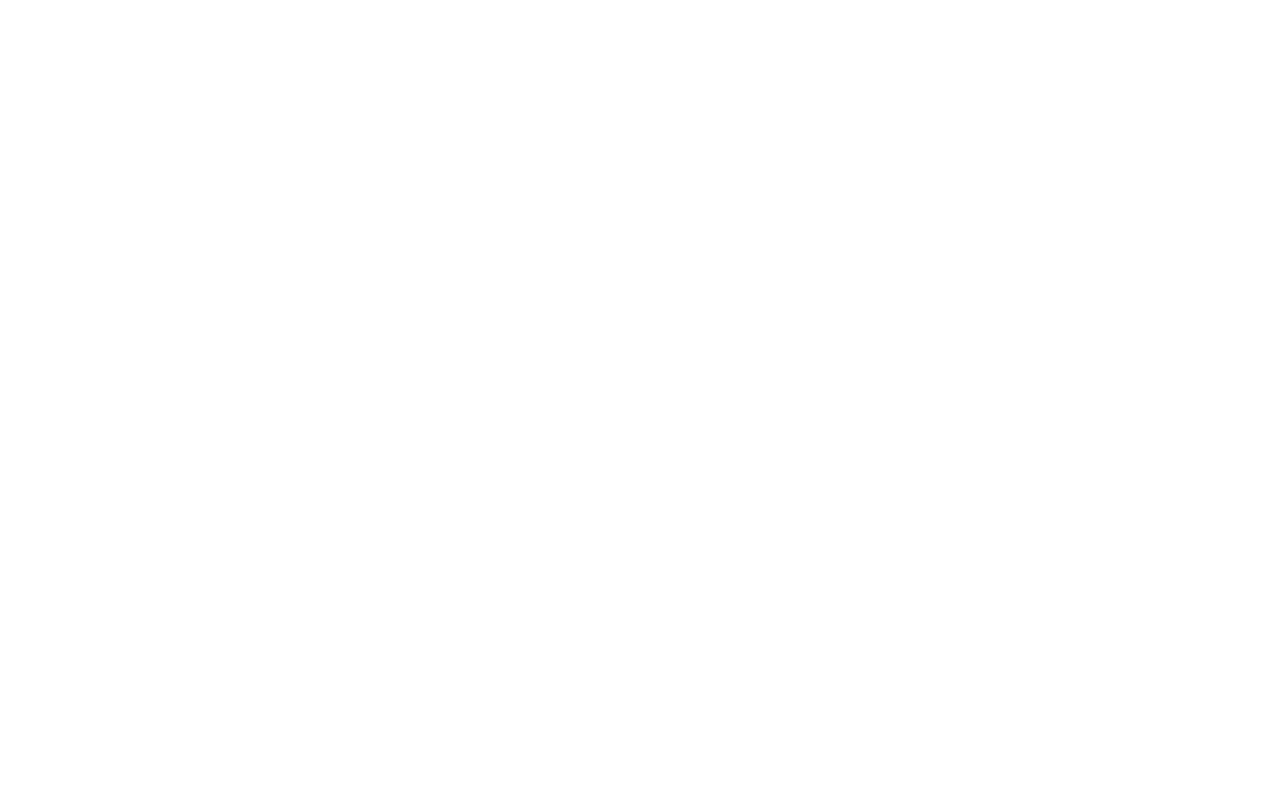
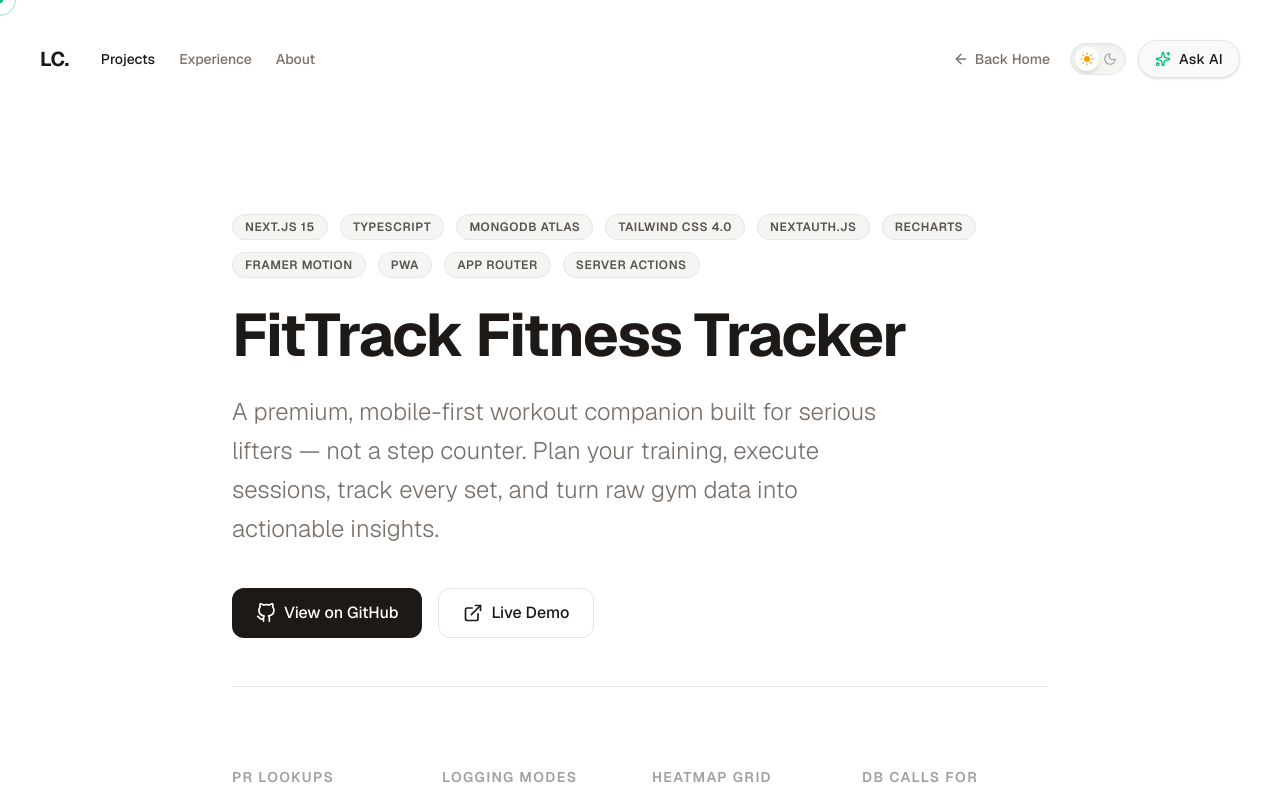
Before and after one commit to lokesh-dc/portfolio, a Next.js app: page /projects/fitness-tracker in a window 1280 px wide. Before the commit this address had no page. Shown: the top 790 px of the page. Built offline with nearby package versions, Linux system fonts and the light colour scheme.

Commit message:
Project : Details

```diff
--- a/src/app/layout.tsx
+++ b/src/app/layout.tsx
@@ -24,6 +24,7 @@
 import { ThemeProvider } from "@/components/ThemeProvider";
 import MobileNav from "@/components/MobileNav";
 import CustomCursor from "@/components/CustomCursor";
+import LayoutWrapper from "@/components/LayoutWrapper";
 
 export default function RootLayout({
   children,
@@ -45,10 +46,12 @@
         >
           <ChatProvider>
             <CustomCursor />
-            <Header />
-            <main className="flex-1 flex flex-col pb-24 md:pb-0">
-              {children}
-            </main>
+            <LayoutWrapper>
+              <Header />
+              <main className="flex-1 flex flex-col pb-24 md:pb-0">
+                {children}
+              </main>
+            </LayoutWrapper>
             <MobileNav />
             <GlobalSidebar />
           </ChatProvider>
--- a/src/app/projects/[slug]/page.tsx
+++ b/src/app/projects/[slug]/page.tsx
@@ -1,6 +1,8 @@
 import { notFound } from "next/navigation";
 import portfolioData from "@/lib/portfolio-data.json";
 import { BlockRenderer, Block } from "@/components/BlockRenderer";
+import { ExternalLink } from "lucide-react";
+import { GithubIcon as Github } from "@/components/SocialIcons";
 
 export async function generateStaticParams() {
   return Object.keys(portfolioData.projects).map((slug) => ({
@@ -24,23 +26,96 @@
         <header className="space-y-6 border-b border-stone-200 dark:border-stone-800 pb-12">
           <div className="flex flex-wrap items-center gap-3">
             {project.technologies?.map((tag: string) => (
-              <span key={tag} className="px-3 py-1 text-xs font-semibold uppercase tracking-wider bg-stone-200 dark:bg-stone-800 text-stone-700 dark:text-stone-300 rounded-full">
+              <span key={tag} className="px-3 py-1 text-xs font-semibold uppercase tracking-wider bg-stone-100 dark:bg-stone-900 text-stone-600 dark:text-stone-400 rounded-full border border-stone-200 dark:border-stone-800">
                 {tag}
               </span>
             ))}
           </div>
-          <h1 className="text-4xl md:text-6xl font-sans font-bold tracking-tight text-stone-900 dark:text-white">
+          <h1 className="text-4xl md:text-6xl font-sans font-bold tracking-tight text-stone-900 dark:text-white leading-[1.1]">
             {project.title}
           </h1>
           <p className="text-xl md:text-2xl text-stone-500 dark:text-stone-400 font-light leading-relaxed max-w-2xl">
             {project.description}
           </p>
+
+          <div className="flex flex-wrap gap-4 pt-4">
+            {project.github && (
+              <a href={project.github} target="_blank" rel="noopener noreferrer" className="inline-flex items-center gap-2 px-6 py-3 bg-stone-900 dark:bg-white text-white dark:text-stone-900 rounded-xl font-medium hover:opacity-90 transition-opacity">
+                <Github className="w-5 h-5" />
+                View on GitHub
+              </a>
+            )}
+            {project.live && (
+              <a href={project.live} target="_blank" rel="noopener noreferrer" className="inline-flex items-center gap-2 px-6 py-3 border border-stone-200 dark:border-stone-800 text-stone-900 dark:text-white rounded-xl font-medium hover:bg-stone-50 dark:hover:bg-stone-900 transition-colors">
+                <ExternalLink size={20} />
+                Live Demo
+              </a>
+            )}
+          </div>
         </header>
 
         {/* Dynamic Blocks */}
         <section>
           <BlockRenderer blocks={(project.content || []) as Block[]} />
         </section>
+
+        {/* Features Grid */}
+        {project.features && (
+          <section className="space-y-12">
+            <div className="space-y-2">
+              <p className="text-sm font-bold uppercase tracking-widest text-emerald-600 dark:text-emerald-400">Core Features</p>
+              <h2 className="text-3xl md:text-4xl font-sans font-bold text-stone-900 dark:text-white tracking-tight">Built for Performance</h2>
+            </div>
+            <div className="grid grid-cols-1 md:grid-cols-2 gap-6">
+              {project.features.map((feature: any, idx: number) => {
+                const isObject = typeof feature === "object";
+                return (
+                  <div key={idx} className="group p-8 rounded-3xl bg-white dark:bg-stone-900/30 border border-stone-200 dark:border-stone-800 hover:border-emerald-500 transition-colors">
+                    {isObject && feature.icon && <span className="text-2xl mb-4 block">{feature.icon}</span>}
+                    <h3 className="text-xl font-bold text-stone-900 dark:text-white mb-3">
+                      {isObject ? feature.title : feature}
+                    </h3>
+                    {isObject && (
+                      <p className="text-stone-600 dark:text-stone-400 font-light leading-relaxed">
+                        {feature.description}
+                      </p>
+                    )}
+                  </div>
+                );
+              })}
+            </div>
+          </section>
+        )}
+
+        {/* Roadmap */}
+        {project.upcomingIdeas && (
+          <section className="space-y-12 bg-stone-50 dark:bg-stone-900/30 p-8 md:p-12 rounded-[2rem] border border-stone-200 dark:border-stone-800">
+            <div className="flex items-center gap-3 mb-8">
+              <div className="w-2 h-2 rounded-full bg-emerald-500" />
+              <h2 className="text-2xl font-sans font-bold text-stone-900 dark:text-white">Roadmap</h2>
+            </div>
+            <div className="grid grid-cols-1 gap-8">
+              {project.upcomingIdeas.map((idea: any, idx: number) => (
+                <div key={idx} className="space-y-4">
+                  <div className="flex items-center gap-3">
+                    {idea.icon && <span className="text-xl">{idea.icon}</span>}
+                    <h3 className="text-lg font-bold text-stone-900 dark:text-white">{idea.title}</h3>
+                  </div>
+                  <p className="text-stone-600 dark:text-stone-400 font-light leading-relaxed">{idea.description}</p>
+                  {idea.tags && (
+                    <div className="flex flex-wrap gap-2">
+                      {idea.tags.map((tag: string) => (
+                        <span key={tag} className="px-3 py-1 text-xs rounded-full bg-stone-100 dark:bg-stone-800 text-stone-600 dark:text-stone-400 border border-stone-200 dark:border-stone-700">
+                          {tag}
+                        </span>
+                      ))}
+                    </div>
+                  )}
+                </div>
+              ))}
+            </div>
+          </section>
+        )}
       </article>
     </div>
   );
--- /dev/null
+++ b/src/components/LayoutWrapper.tsx
@@ -0,0 +1,31 @@
+"use client";
+
+import { useState, useEffect } from "react";
+import { useChat } from "@/context/ChatContext";
+import { motion } from "framer-motion";
+
+export default function LayoutWrapper({ children }: { children: React.ReactNode }) {
+  const { isSidebarOpen } = useChat();
+  const [isDesktop, setIsDesktop] = useState(false);
+
+  useEffect(() => {
+    const checkDesktop = () => setIsDesktop(window.innerWidth >= 1024);
+    checkDesktop();
+    window.addEventListener('resize', checkDesktop);
+    return () => window.removeEventListener('resize', checkDesktop);
+  }, []);
+
+  return (
+    <div className="flex-1 flex overflow-hidden relative">
+      <motion.div
+        animate={{
+          paddingRight: isSidebarOpen && isDesktop ? "420px" : "0px"
+        }}
+        transition={{ type: "spring", damping: 25, stiffness: 200 }}
+        className="flex-1 flex flex-col overflow-y-auto w-full"
+      >
+        {children}
+      </motion.div>
+    </div>
+  );
+}
--- a/src/lib/portfolio-data.json
+++ b/src/lib/portfolio-data.json
@@ -80,74 +80,138 @@
 		}
 	],
 	"projects": {
-		"fittrack-mobile": {
-			"title": "FitTrack Mobile",
-			"description": "Cross-platform React Native fitness app featuring optimistic UI, offline-first data sync, and AI-personalized workout plans—reducing user drop-off by 40% through friction-free mid-workout logging.",
-			"year": "2023",
+		"fitness-tracker": {
+			"title": "FitTrack Fitness Tracker",
+			"description": "A premium, mobile-first workout companion built for serious lifters — not a step counter. Plan your training, execute sessions, track every set, and turn raw gym data into actionable insights.",
+			"year": "2024",
 			"role": "Lead Software Engineer",
+			"github": "https://github.com/lokesh-dc/fitness-tracker",
+			"live": "https://workouts-logger.vercel.app?demo=true",
 			"thumbnail": "/fitness-tracker/thumbnail.png",
 			"detailImage": "/fitness-tracker/details.png",
 			"technologies": [
-				"React Native",
-				"Expo",
-				"Zustand",
-				"Reanimated 2",
-				"AsyncStorage",
-				"TypeScript"
+				"Next.js 15",
+				"TypeScript",
+				"MongoDB Atlas",
+				"Tailwind CSS 4.0",
+				"NextAuth.js",
+				"Recharts",
+				"Framer Motion",
+				"PWA",
+				"App Router",
+				"Server Actions"
 			],
 			"features": [
-				"Optimistic UI architecture with local-first caching via AsyncStorage — all workout logs persist instantly with zero visible latency",
-				"Background sync engine that reconciles offline mutations with the server, handling conflict resolution gracefully",
-				"Shared Zustand store with selector memoization, preventing unnecessary re-renders across heavy workout screens",
-				"Custom Reanimated 2 gesture handlers for swipe-to-complete sets, matching native app interaction feel"
+				{
+					"title": "Three-Mode Workout Logging",
+					"description": "Live Session with real-time rest timers, Manual History Log for past sessions, and Plan Designer for programming. Each mode has distinct behavior — rest timer only fires in Live Session, warm-up sets never persist.",
+					"icon": "🏋️"
+				},
+				{
+					"title": "Intelligent PR Detection",
+					"description": "Automated detection of Weight PRs and Rep PRs using a materialized ExerciseRecords collection. O(1) lookups on the gym floor — no scan, no lag. Atomic $max/$set updates preserve data integrity.",
+					"icon": "⚡"
+				},
+				{
+					"title": "PR Timeline & 1RM Tracking",
+					"description": "Per-exercise progress chart with max weight line, Epley estimated 1RM curve (server-side), and volume bars. Time-range selector: 1M / 3M / 6M / 1Y / Custom — filtered client-side after a single fetch.",
+					"icon": "📊"
+				},
+				{
+					"title": "Warm-up Set Generator",
+					"description": "Rep-aware scheme selection: STRENGTH (4 sets at 30–90%) down to ENDURANCE (1 set at 60%). Pure client-side calculation — zero DB calls. Warm-up sets are never saved to WorkoutLog.",
+					"icon": "🔥"
+				},
+				{
+					"title": "Plan vs Actual Adherence",
+					"description": "Weekly schedule tracking with real adherence scores. Missed workouts are only flagged for past days — future planned sessions stay open. Sessions matched to plans by date, not foreign key.",
+					"icon": "📅"
+				},
+				{
+					"title": "Shareable Workout Snapshots",
+					"description": "Custom image generation via html2canvas creates Instagram-ready cards with PR badges, volume stats, and session highlights — ready to share directly from the completion screen.",
+					"icon": "📸"
+				},
+				{
+					"title": "Consistency Heatmap",
+					"description": "GitHub-style 52-week training frequency grid with sticky day labels and auto-scroll to current week. High visual impact — turns habit data into a motivating, at-a-glance streak visualization.",
+					"icon": "🧱"
+				},
+				{
+					"title": "Smart Rest Timer",
+					"description": "Auto-starts after each completed set with useRef-based interval (never inside useState). Custom rest duration per exercise in Plan Designer. Haptic + audio alerts at countdown end.",
+					"icon": "⏱️"
+				}
 			],
 			"upcomingIdeas": [
 				{
-					"title": "AI workout coach",
-					"description": "LLM-powered rep-counting and real-time form correction using device camera and MediaPipe pose estimation—no additional hardware required."
+					"title": "AI Session Debrief",
+					"description": "After completing a workout, the Anthropic API synthesizes WorkoutLog + ExerciseRecords to generate a post-session summary — PRs hit, volume compared to last session, and a focused recommendation for what to improve next time.",
+					"icon": "🤖",
+					"tags": ["Anthropic API", "WorkoutLog", "ExerciseRecords"]
 				},
 				{
-					"title": "Wearable sync",
-					"description": "Apple HealthKit and Google Fit integration to auto-import heart rate, sleep, and step data—eliminating all manual logging for passive metrics."
-				},
-				{
-					"title": "Social accountability layer",
-					"description": "Streak leaderboards, shared workout challenges, and friend-activity feeds to drive retention through social accountability loops."
-				},
-				{
-					"title": "Adaptive periodization engine",
-					"description": "ML model that adjusts progressive overload week-over-week based on fatigue signals, missed sessions, and personal performance trends."
+					"title": "AI Program Generator",
+					"description": "Input your goal (strength / hypertrophy / endurance), training days per week, and available equipment — the model generates a full multi-week periodized plan, directly saved to the Plans collection.",
+					"icon": "📋",
+					"tags": ["Anthropic API", "Plan Designer", "Periodization"]
 				}
 			],
 			"content": [
 				{
-					"type": "heading",
-					"text": "The challenge"
-				},
-				{
-					"type": "paragraph",
-					"text": "The fitness app market is saturated. To differentiate, FitTrack needed a mid-workout experience with near-zero friction—no loading spinners, no manual data entry with sweaty hands, and no UX dead ends between sets. The primary drop-off point was the logging screen itself."
-				},
-				{
 					"type": "metrics",
 					"stats": [
-						{ "label": "Retention increase", "value": "+40%" },
-						{ "label": "Session speed improvement", "value": "2.5x" },
-						{ "label": "App Store rating", "value": "4.9" }
+						{ "label": "PR lookups", "value": "O(1)" },
+						{ "label": "logging modes", "value": "3" },
+						{ "label": "heatmap grid", "value": "52-wk" },
+						{ "label": "DB calls for warmups", "value": "0" }
 					]
-				},
-				{
-					"type": "heading",
-					"text": "Architecture: optimistic UI + offline-first sync"
-				},
-				{
-					"type": "paragraph",
-					"text": "Built on Zustand with an optimistic update pattern—every user action writes to AsyncStorage immediately and syncs to the backend silently. Reanimated 2 powers gesture-driven interactions that feel indistinguishable from native iOS/Android components, keeping perceived performance high even on mid-range devices."
 				},
 				{
 					"type": "image",
 					"url": "/fitness-tracker/details.png",
-					"alt": "Workout interface showing analytics"
+					"alt": "FitTrack Technical Overview"
+				},
+				{
+					"type": "heading",
+					"text": "Technical Highlights"
+				},
+				{
+					"type": "techHighlights",
+					"items": [
+						{
+							"title": "Materialized View Pattern",
+							"sub": "ExerciseRecords acts as a denormalized cache for current PRs — eliminates full WorkoutLog scans on every set completion."
+						},
+						{
+							"title": "MongoDB Aggregation Pipelines",
+							"sub": "Complex $unwind → $group → $sort pipelines for analytics. Zero-weight sets filtered at the DB layer, never client-side."
+						},
+						{
+							"title": "Server-first Data Fetching",
+							"sub": "All sidebar data fetched in page Server Components via Promise.all. No client-side useEffect waterfalls. Each fetch independently try/catch'd."
+						},
+						{
+							"title": "Glassmorphism Design System",
+							"sub": "GlassCard primitive with consistent backdrop-filter, dark surface tokens, and orange-500 accent throughout. Mobile-first, one-hand usable between sets."
+						},
+						{
+							"title": "PWA + Service Workers",
+							"sub": "Background rest timer notifications via Web Notifications API. Offline-resilient architecture planned for gym environments with no signal."
+						},
+						{
+							"title": "Custom useSessionStats Hook",
+							"sub": "Unified live session state — volume, sets, estimated time remaining, PR feed — shared between sidebar and mobile variants via a single hook."
+						},
+						{
+							"title": "Epley 1RM (Server-only)",
+							"sub": "weight × (1 + reps/30) always computed in a Server Action. Architecture rule enforced to avoid stale client-side estimates in charts."
+						},
+						{
+							"title": "Work-based Calorie Estimation",
+							"sub": "Custom algorithm using total volume moved + sets completed. Accurate regardless of rest duration or timer fluctuations — not a generic MET calculation."
+						}
+					]
 				}
 			]
 		},
```
Also changed, not shown: src/components/BlockRenderer.tsx (+37 -7 lines), src/components/ChatSidebar.tsx (+1 -10 lines).
